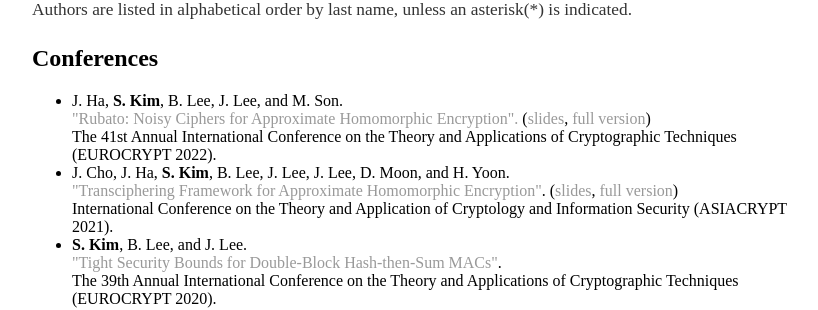
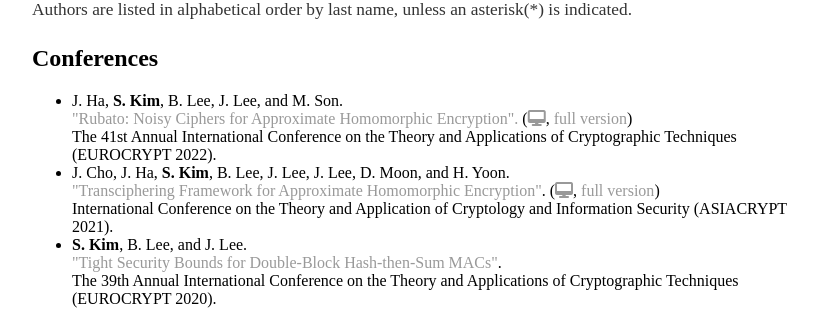
Before and after one commit to sgk1m/sgk1m.github.io, a Jekyll site: the page built from publications.html, in a window 1280 px wide. Shown: the part 184-494 px from the top of the page, without its empty margins (224-1042 px from the left). Built offline with Jekyll 4.4.1, drawn with Linux system fonts in a browser that asks for light colours; nearby versions of some CDN libraries.

Commit message:
Update publications.html

```diff
--- a/publications.html
+++ b/publications.html
@@ -8,13 +8,13 @@
 	<ul>
 		<li>J. Ha, <b>S. Kim</b>, B. Lee, J. Lee, and M. Son. <br>
 			<a href="https://link.springer.com/chapter/10.1007/978-3-031-06944-4_20">"Rubato: Noisy Ciphers for Approximate Homomorphic Encryption". </a>
-			(<a href="https://iacr.org/submit/files/slides/2022/eurocrypt/eurocrypt2022/256/slides.pdf">slides</a>,
+			(<a href="https://iacr.org/submit/files/slides/2022/eurocrypt/eurocrypt2022/256/slides.pdf"><i class='fas fa-desktop'></i></a>,
 			<a href="https://eprint.iacr.org/2022/537">full version</a>)<br>
 			The 41st Annual International Conference on the Theory and Applications of Cryptographic Techniques (EUROCRYPT 2022). <br>
 		</li>
 		<li>J. Cho, J. Ha, <b>S. Kim</b>, B. Lee, J. Lee, J. Lee, D. Moon, and H. Yoon. <br>
 			<a href="https://link.springer.com/chapter/10.1007/978-3-030-92078-4_22">"Transciphering Framework for Approximate Homomorphic Encryption"</a>.
-			(<a href="https://iacr.org/submit/files/slides/2021/asiacrypt/asiacrypt2021/191/slides.pdf">slides</a>,
+			(<a href="https://iacr.org/submit/files/slides/2021/asiacrypt/asiacrypt2021/191/slides.pdf"><i class='fas fa-desktop'></i></a>,
 			<a href="https://eprint.iacr.org/2020/1335">full version</a>)<br>
 			International Conference on the Theory and Application of Cryptology and Information Security (ASIACRYPT 2021). <br>
 		</li>
```
